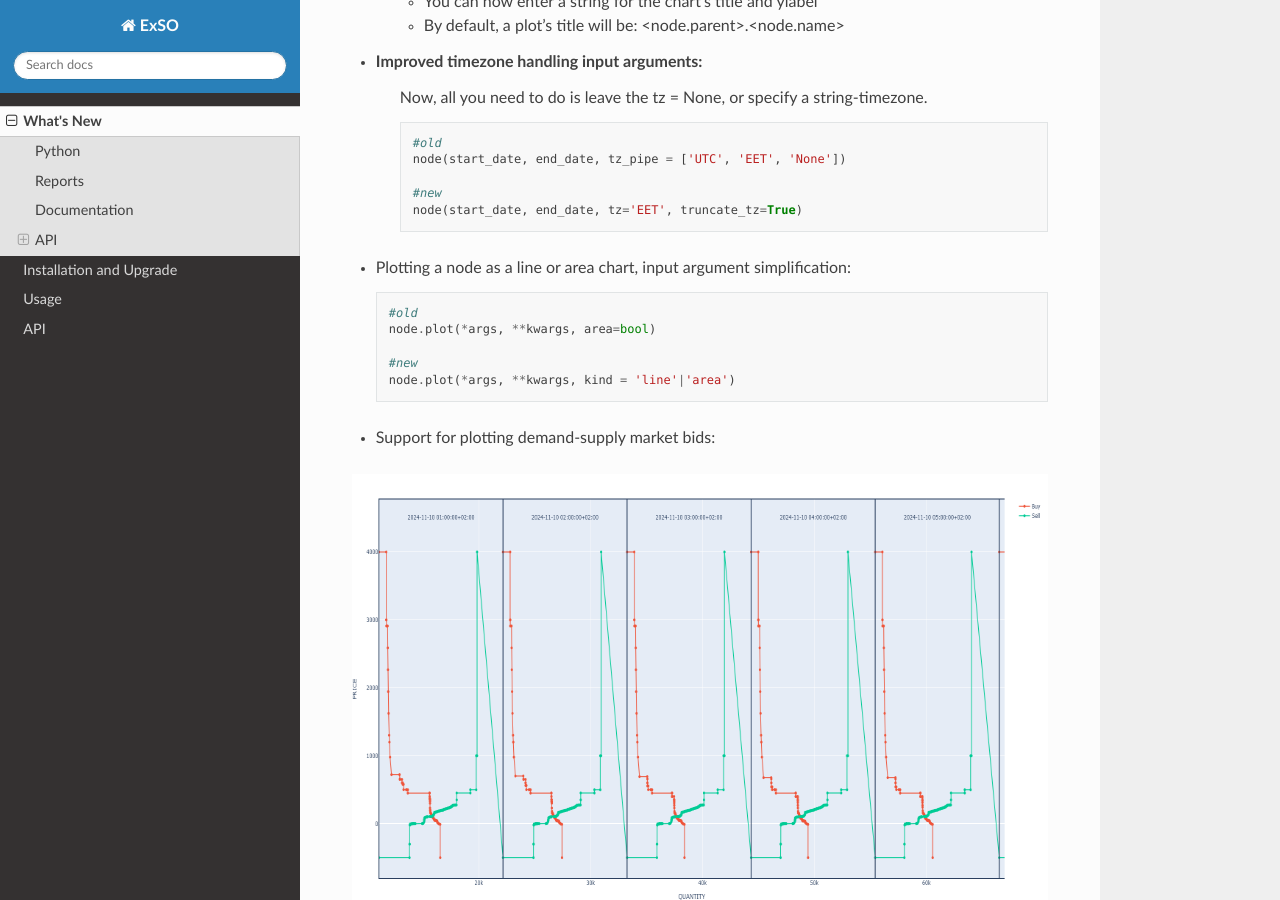
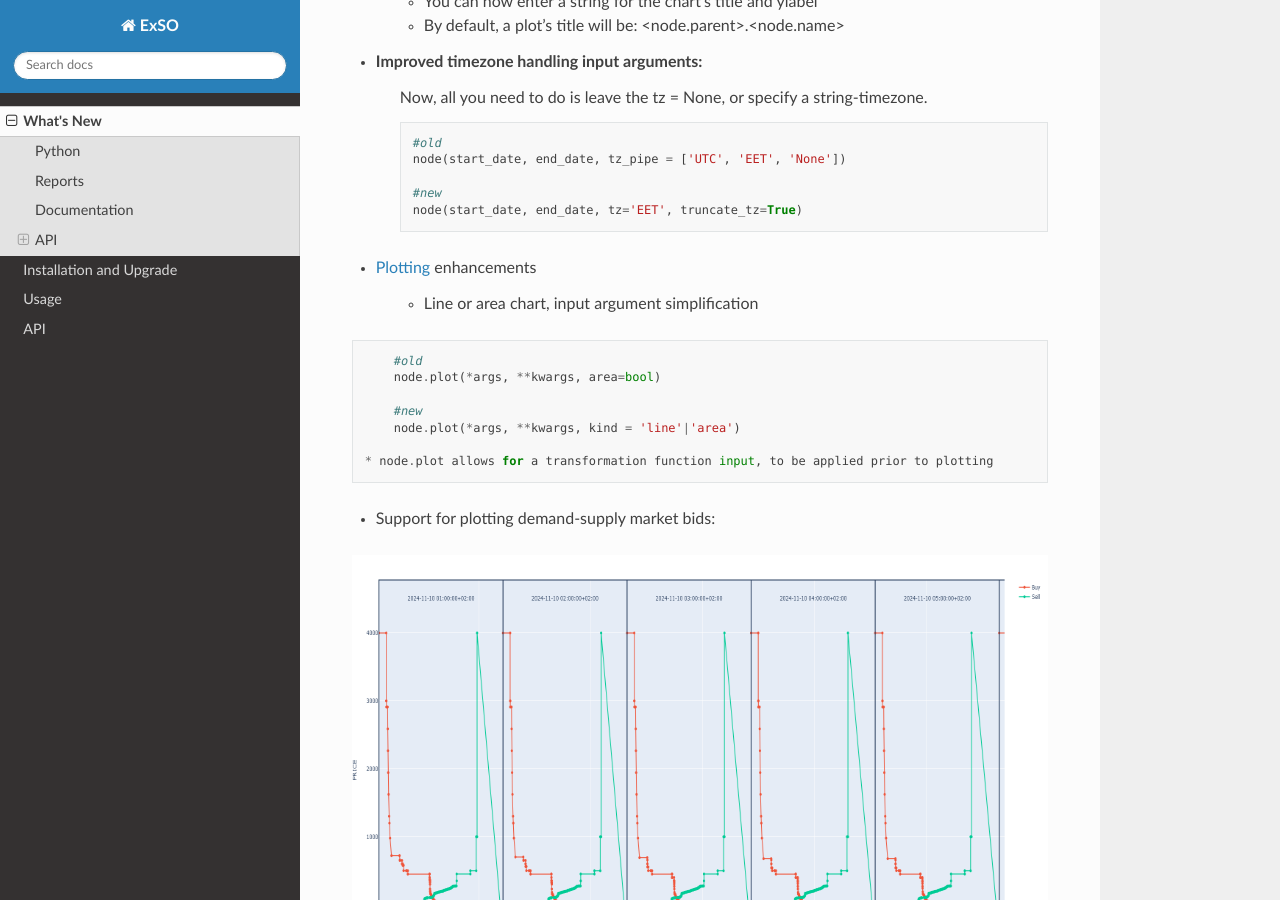
Before and after one commit to ThanosGkou/exso, a Sphinx documentation site: the page built from docs/source/whats_new.rst, in a window 1280 px wide and 900 px high, scrolled down 2039 px. Built offline with Sphinx 7.4.7 and the Read the Docs theme 3.1.0, drawn with Linux system fonts in a browser that asks for light colours.

Commit message:
docs related

```diff
--- a/docs/source/api.rst
+++ b/docs/source/api.rst
@@ -161,6 +161,7 @@ All node methods used for retrieving/exporting/visualizing data use a common set
 
 These common arguments will be referred to as: **common_kwargs in the sections below
 
+.. _node_plot_api:
 Node.plot()
 -----------------
 ::
--- a/docs/source/whats_new.rst
+++ b/docs/source/whats_new.rst
@@ -37,7 +37,7 @@ General Usage
 
 
 DataBase Tree Access
-"""""""""""""""
+""""""""""""""""""""""
 * exso Database initialization made simpler::
 
     #old:
@@ -72,15 +72,15 @@ DataBase Tree Access
         tree['your_custom_folder_name.your_custom_file_paths'].plot(***kwargs)
 
 DataBase Node Manipulation
-""""""""""""""""""""
-- .plot() and .export() methods of Node objects *to_path* argument can be either a directory or a file:
+"""""""""""""""""""""""""""
+* .plot() and .export() methods of Node objects *to_path* argument can be either a directory or a file:
   If directory, the proper file names will be auto-created. If filepath, the given filepath will be used
 
-- Added optional arguments in the Node.plot() method:
-    - You can now enter a string for the chart’s title and ylabel
-    - By default, a plot's title will be: <node.parent>.<node.name>
+* Added optional arguments in the Node.plot() method:
+    * You can now enter a string for the chart’s title and ylabel
+    * By default, a plot's title will be: <node.parent>.<node.name>
 
-- Improved timezone handling input arguments:
+* Improved timezone handling input arguments:
     Now, all you need to do is leave the tz = None, or specify a string-timezone.
     ::
         #old
@@ -89,7 +89,10 @@ DataBase Node Manipulation
         #new
         node(start_date, end_date, tz='EET', truncate_tz=True)
 
-- Plotting a node as a line or area chart, input argument simplification::
+* :ref:`Plotting <node_plot_api>` enhancements
+
+    * Line or area chart, input argument simplification
+::
 
         #old
         node.plot(*args, **kwargs, area=bool)
@@ -97,6 +100,8 @@ DataBase Node Manipulation
         #new
         node.plot(*args, **kwargs, kind = 'line'|'area')
 
-- Support for plotting demand-supply market bids:
+    * node.plot allows for a transformation function input, to be applied prior to plotting
+
+* Support for plotting demand-supply market bids:
 .. figure:: figs/exso_demand_supply_plot.png
    :scale: 50 %
```
